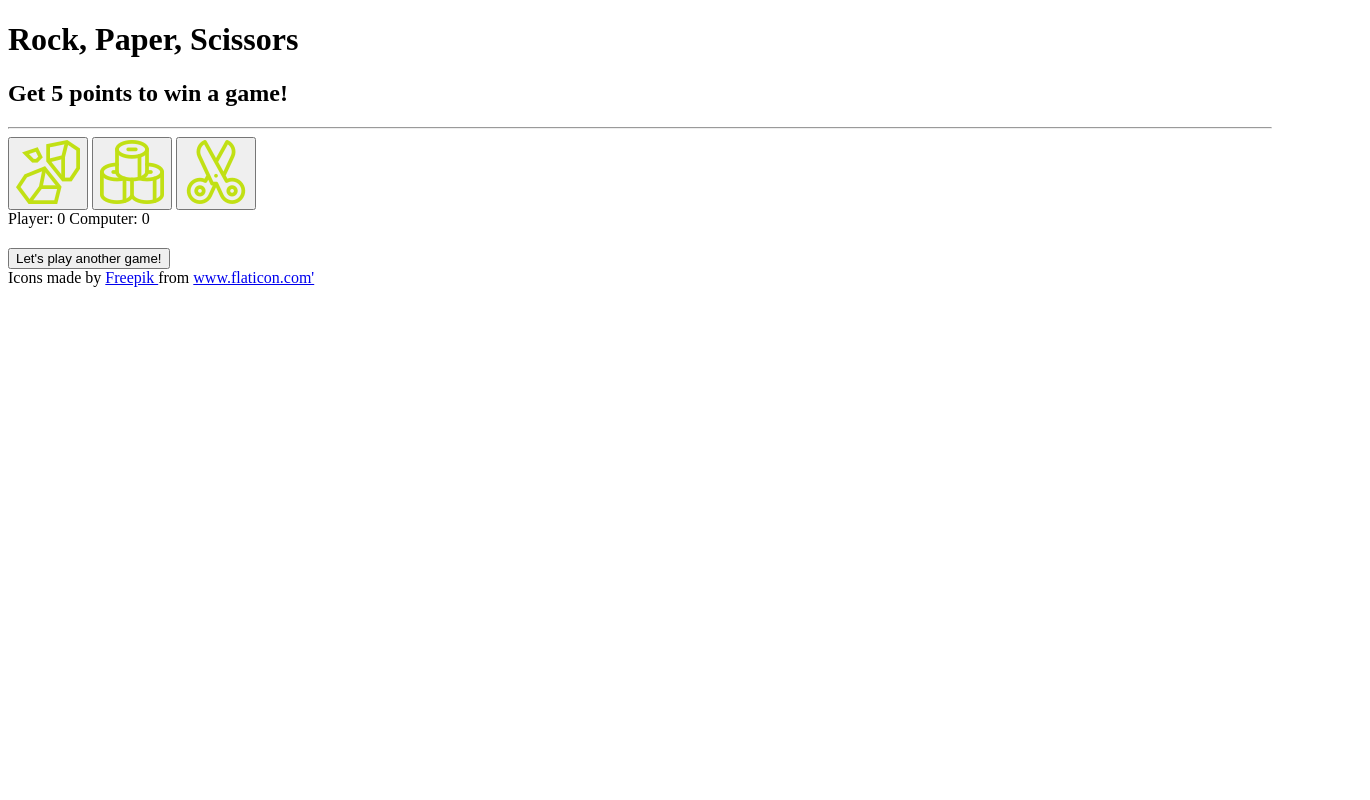
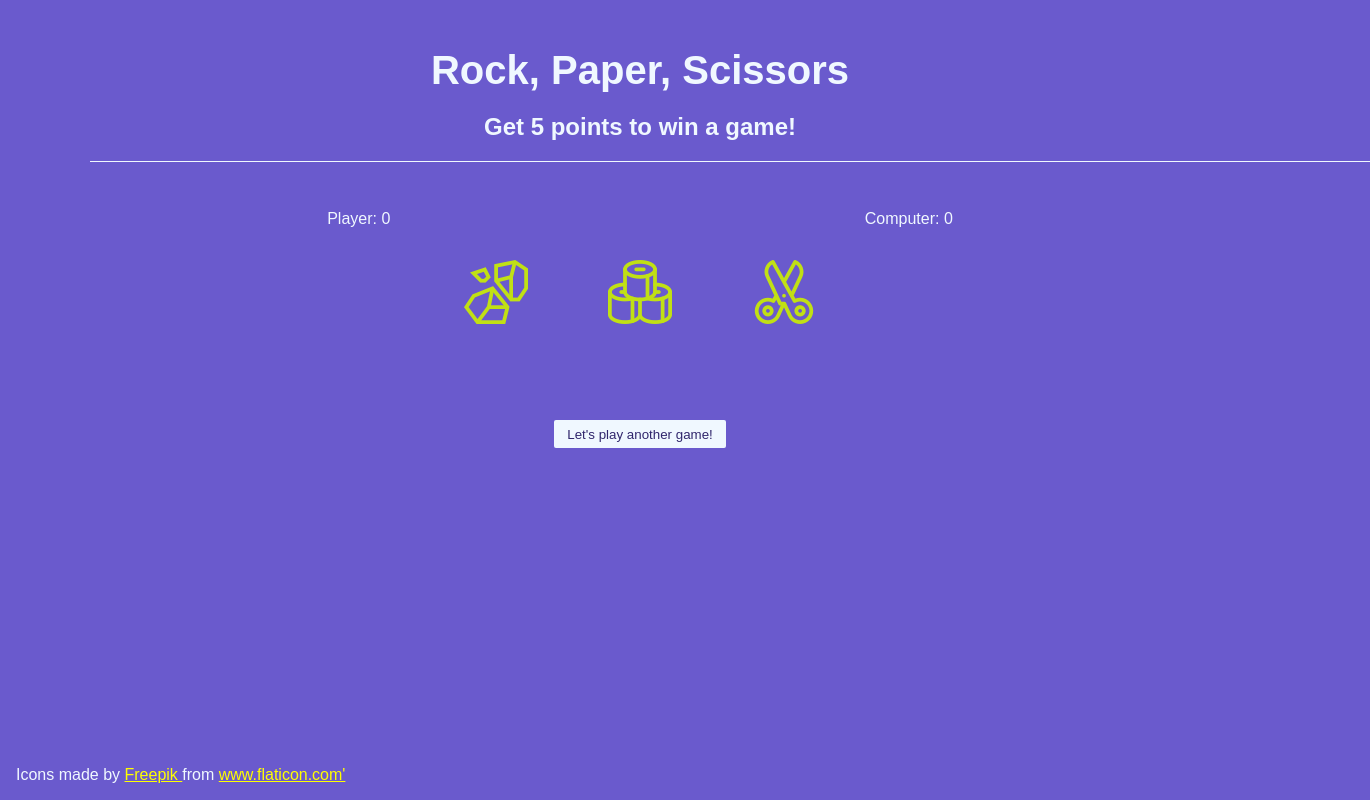
Before and after one commit to mihaly-ale/odinProject-rockPaperScissors, a plain HTML site: page index.html in a window 1280 px wide. Shown: the whole page, 1370 px wide, since content can reach past the window. Drawn offline with Linux system fonts and the light colour scheme; files that its build step writes are made by us from their sources.

Commit message:
Fix ui caused by images embedded into button elems
1. Change buttons to input type:image to house images in html
2. Refactor main.js to have the correct value for playerSelection

```diff
--- a/index.html
+++ b/index.html
@@ -8,27 +8,31 @@
 
 </head>
 <body>
-    <header>
+    <div class="container">
+        <header class="header">
             <h1>Rock, Paper, Scissors</h1>
             <h2>Get 5 points to win a game!</h2>
-        <hr>
+            <!-- <hr> -->
         </header>
-
-    <button id="btn-rock"><img src="/images/rocks.png" alt=""></button>
-    <button id="btn-paper"><img src="/images/paper.png" alt=""></button>
-
-    <button id="btn-scissors"><img src="/images/scissors.png" alt=""></button>
-    <div id="result">
+        <section class="game">
             <div class="points">
-            Player: <span id="playerScoreField">0</span>
-            Computer: <span id="computerScoreField">0</span>
+                <div>Player: <span id="playerScoreField">0</span></div>
+                <div>Computer: <span id="computerScoreField">0</span></div>
             </div>
+            <div class="buttons">
+                <input type="image" id="btn-rock" data-name="rock" alt="rock" src="/images/rocks.png"/>
+                <input type="image" id="btn-paper" data-name="paper" alt="paper" src="/images/paper.png"/>
+                <input type="image" id="btn-scissors" data-name="scissors" alt="scissors" src="/images/scissors.png"/>
+            </div>
+            <div class="message">
                 <h2 id = resultMessage></h2>
                 <button class="reset" id="reset">Let's play another game!</button>
             </div>
+        </section>
+    </div>
 
     <footer>
-        <div> Icons made by <a href="https://www.freepik.com" title="Freepik"> Freepik </a> from <a href="https://www.flaticon.com/" title="Flaticon">www.flaticon.com'</a></div>
+        <p> Icons made by <a href="https://www.freepik.com" title="Freepik"> Freepik </a> from <a href="https://www.flaticon.com/" title="Flaticon">www.flaticon.com'</a></p>
     </footer>
     <script src="main.js"></script>
 </body>
--- /dev/null
+++ b/main.css
@@ -0,0 +1,111 @@
+*,
+*:before,
+*:after {
+    box-sizing: border-box;
+    padding: 0;
+    margin: 0;
+}
+
+body {
+    background-color: slateblue;
+    font-family: Arial, Helvetica, sans-serif;
+    color: aliceblue;
+    /*  to push down the footer */
+    display: flex;
+    flex-direction: column;
+    min-height: 100vh;
+}
+
+a {
+    color: yellow;
+
+    &:hover,
+    &:focus {
+        color: #c8da64;
+    }
+
+    &:visited {
+        color: darkgrey;
+    }
+}
+
+.container {
+    display: flex;
+    flex-direction: column;
+    max-width: 1100px;
+    margin: 0 auto;
+    text-align: center;
+}
+
+.header {
+    margin: 3rem 0;
+    display: flex;
+    flex-direction: column;
+    gap: 1.25rem;
+
+    & h1 {
+        font-size: 2.5rem;
+    }
+
+    & h2 {
+        font-size: 1.5rem;
+    }
+
+    &:after {
+        content: "";
+        width: 100vw;
+        display: block;
+        border-bottom: 1px solid aliceblue;
+    }
+}
+
+.game {
+    display: flex;
+    flex-direction: column;
+    gap: 2rem;
+}
+
+.points {
+    display: flex;
+    justify-content: space-around;
+}
+
+.buttons {
+    display: flex;
+    justify-content: center;
+    gap: 5rem;
+
+    @media (max-width: 750px) {
+        flex-direction: column;
+        gap: 1.5rem;
+
+    }
+}
+
+[id^="btn"] {
+    transition: all 100ms;
+
+    &:hover,
+    &:focus {
+        transform: scale(1.1);
+    }
+}
+
+h2[id="resultMessage"] {
+    height: 2rem;
+}
+
+
+.reset {
+    background-color: aliceblue;
+    color: rgb(48, 38, 108);
+    padding: .5em 1em;
+    margin-top: 2rem;
+    border: none;
+    border-radius: 2px
+}
+
+footer {
+    padding: 1rem;
+    margin-top: auto;
+}
--- a/main.js
+++ b/main.js
@@ -1,4 +1,4 @@
-const buttons = document.querySelectorAll('button[id^="btn"]');
+const buttons = document.querySelectorAll('input[id^="btn"]');
 const resultMsg = document.getElementById("resultMessage")
 const playerScoreField = document.getElementById("playerScoreField")
 const computerScoreField = document.getElementById("computerScoreField")
@@ -11,6 +11,7 @@ buttons.forEach(button => button.addEventListener('click', handleClick))
 resetButton.addEventListener('click', resetGame);
 
 function handleClick(e) {
+    console.log(e.target.dataset.name)
     let playerSelection = e.target.innerHTML
     const computerSelection = getComputerChoice();
     playGame(playerSelection, computerSelection);
```
Also changed, not shown: images/main.css (deleted). Lines whose indentation alone changed are shown as unchanged.
